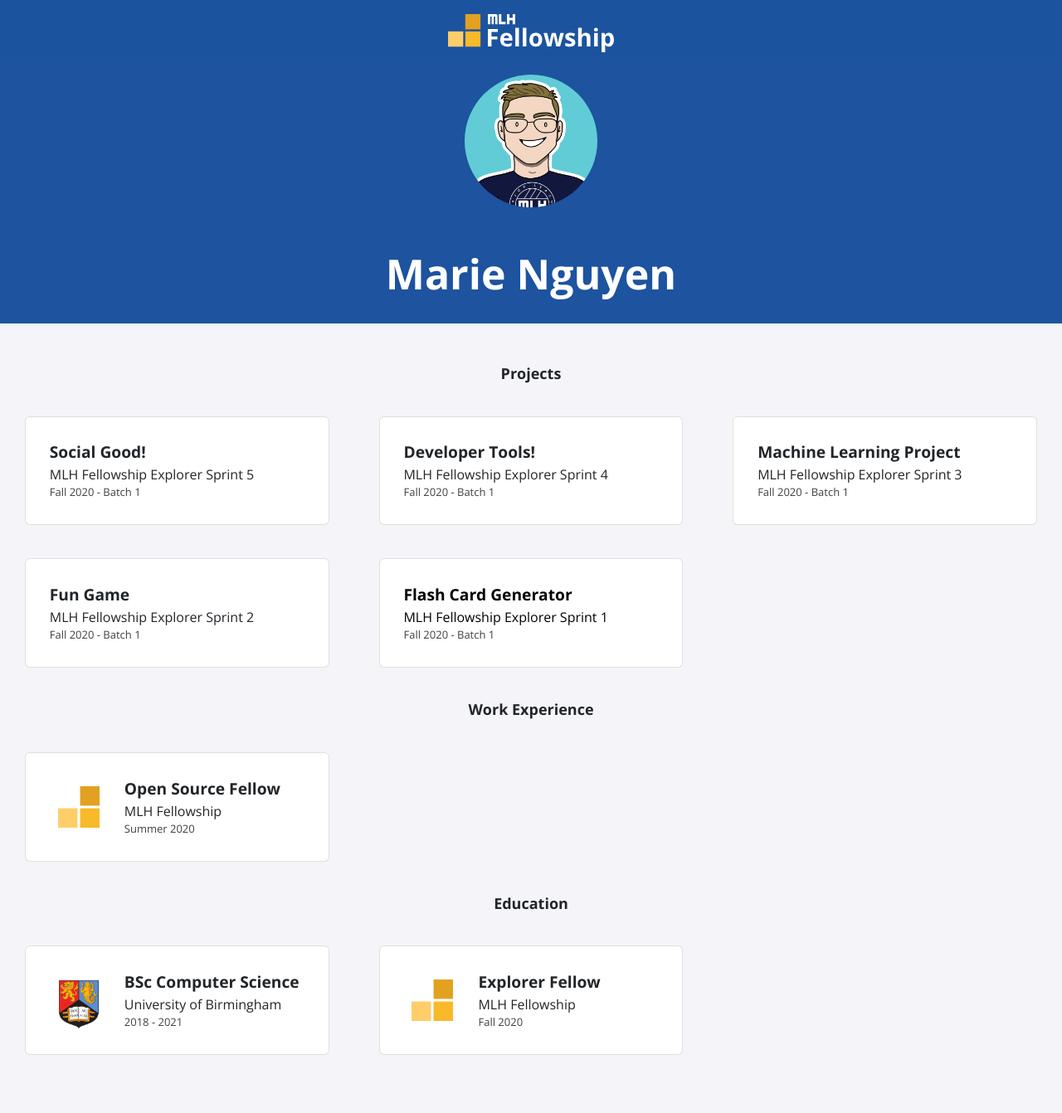
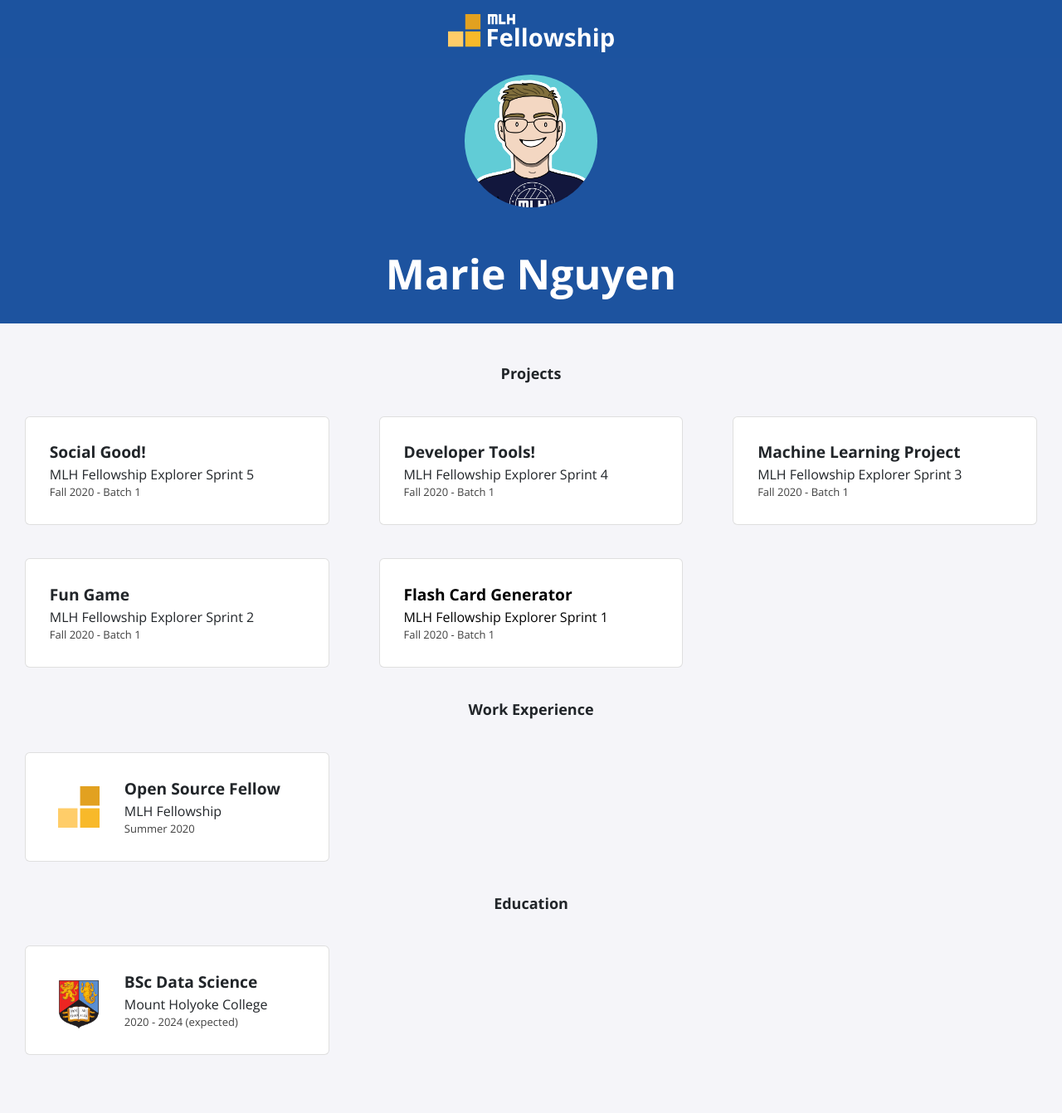
Before and after one commit to marienguyen20/marienguyen20.github.io, a Jekyll site: the page built from index.html, in a window 1280 px wide. Shown: the whole page at 83% size. Built offline with Jekyll 4.4.1, drawn with Linux system fonts in a browser that asks for light colours; nearby versions of some CDN libraries.

Commit message:
Update education.yml

```diff
--- a/_data/education.yml
+++ b/_data/education.yml
@@ -1,9 +1,4 @@
-- course: BSc Computer Science
-  institute: University of Birmingham
-  dates: 2018 - 2021
+- course: BSc Data Science
+  institute: Mount Holyoke College
+  dates: 2020 - 2024 (expected)
   logo: uob.png
-
-- course: Explorer Fellow
-  institute: MLH Fellowship
-  dates: Fall 2020
-  logo: fellowship.svg
```
